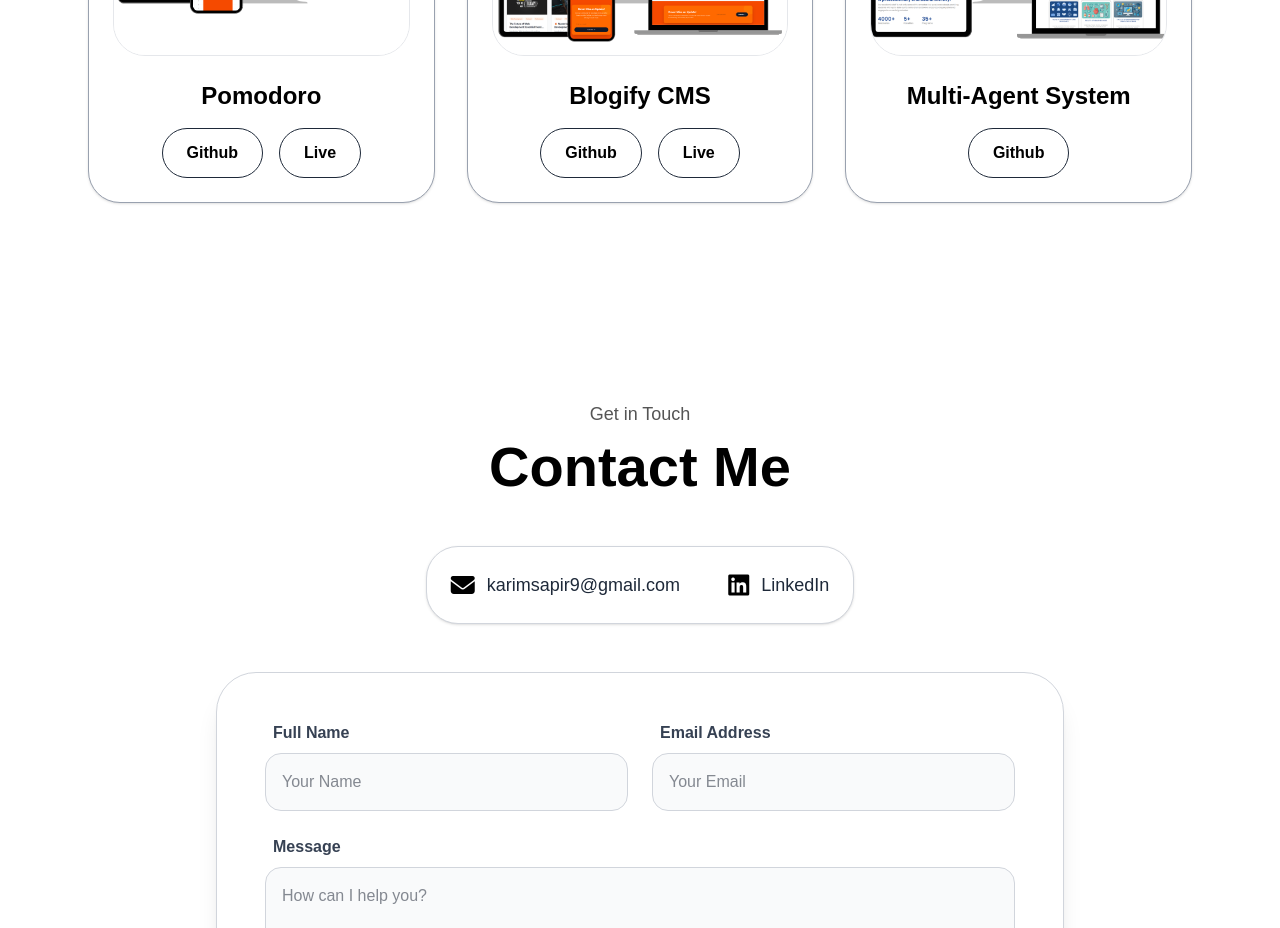
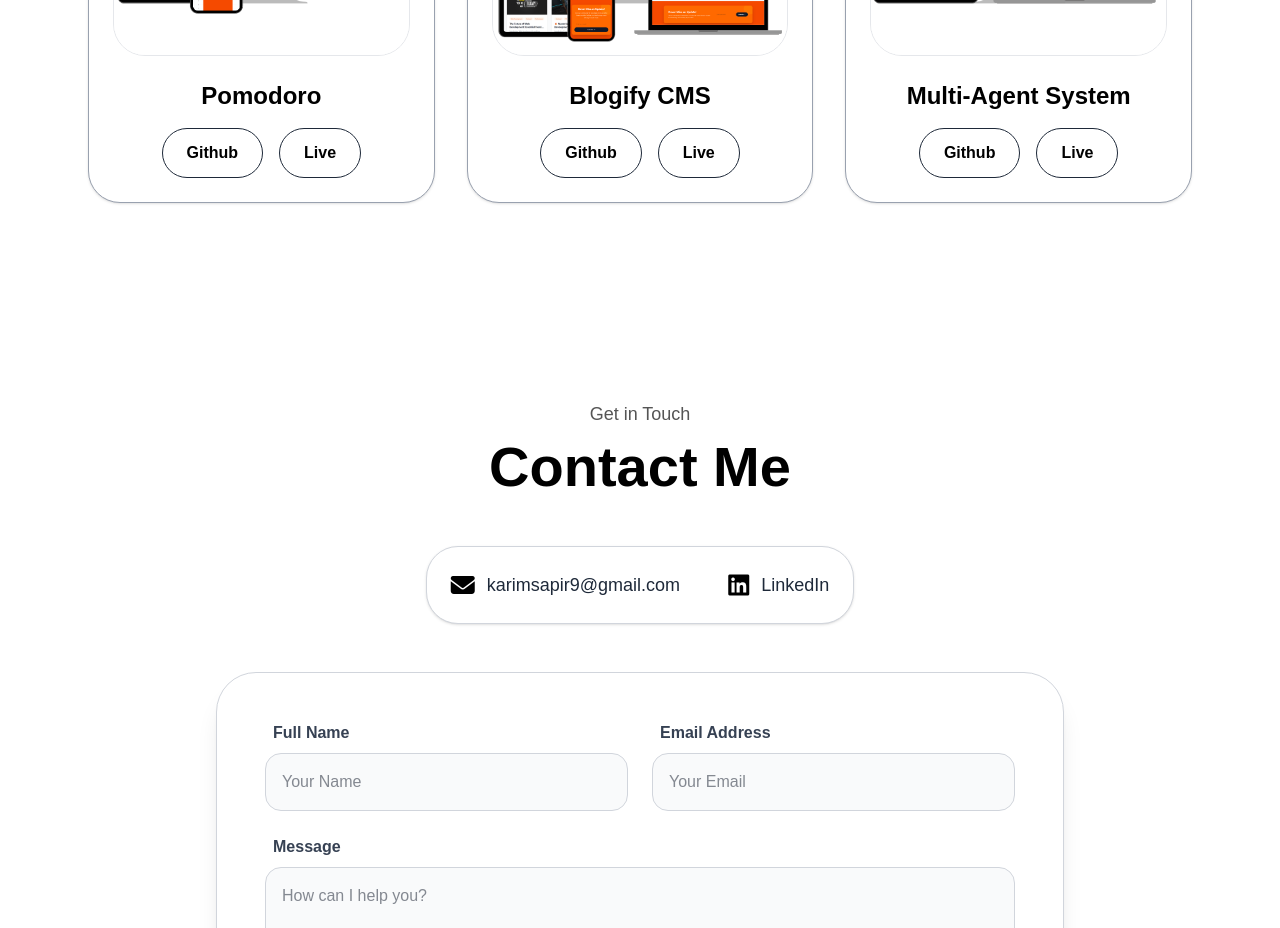
Before and after one commit to karimsaabir9/Portfolio, a React (Vite) app: page / in a window 1280 px wide. Shown: the part 2960-3888 px from the top of the page. Built offline with nearby package versions, Linux system fonts and the light colour scheme.

Commit message:
Add live demo link for Multi-Agent System project

```diff
--- a/src/components/Projects.jsx
+++ b/src/components/Projects.jsx
@@ -189,7 +189,7 @@ const Projects = () => {
         "A Next.js application that orchestrates multiple LLM agents through Inngest's durable workflows. Agents plan, delegate to tools and hand results back to the user, with retry-safe execution built in.",
       tech: ["Next.js", "TypeScript", "Inngest", "LLM Tool Calling", "Tailwind CSS"],
       githubUrl: "https://github.com/karimsaabir9/multi-agent-system",
-      liveUrl: null,
+      liveUrl: "https://multi-agent-system-mocha.vercel.app/",
     },
   ];
 
```
Also changed, not shown: public/images/Photo Two.png.
